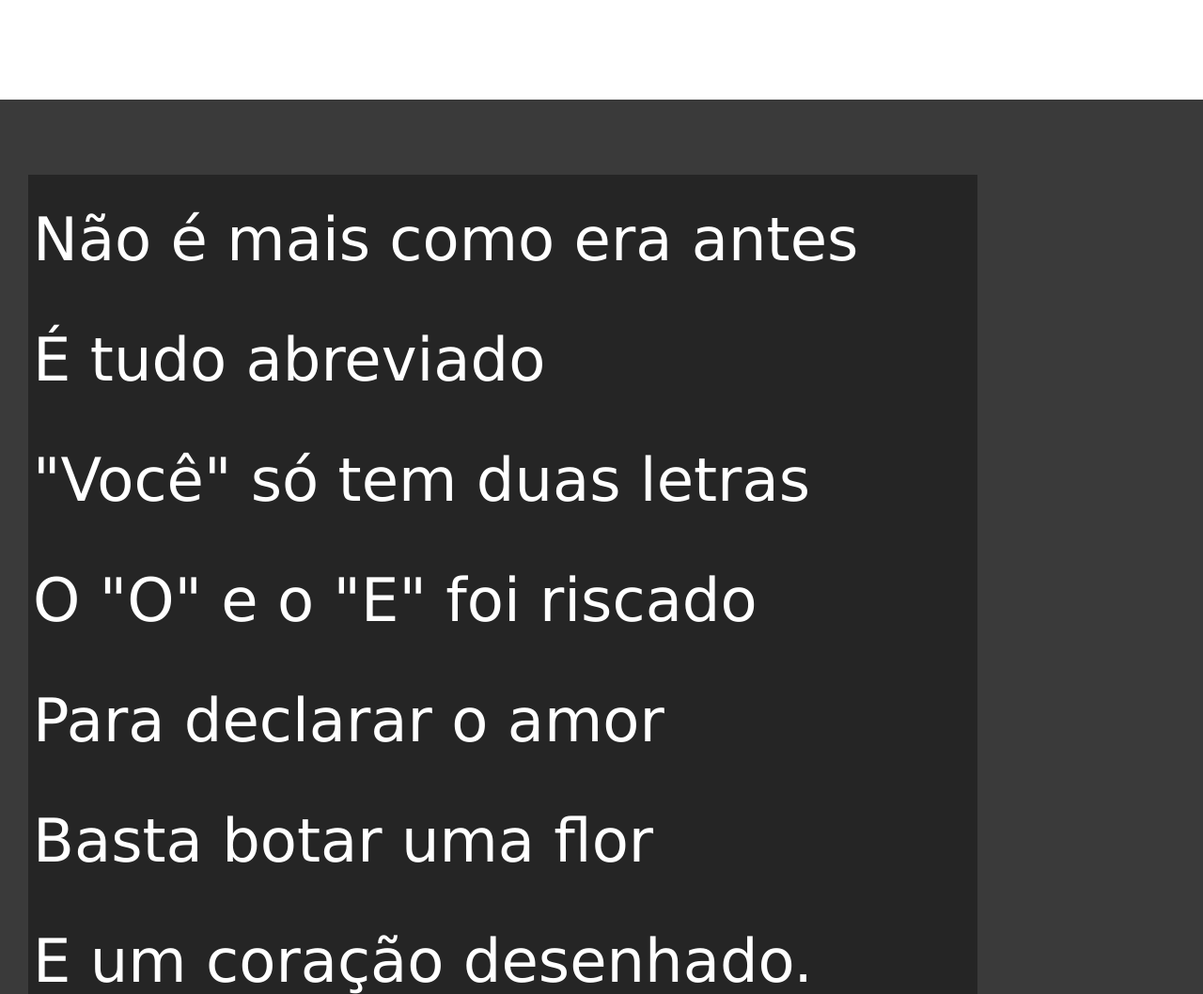
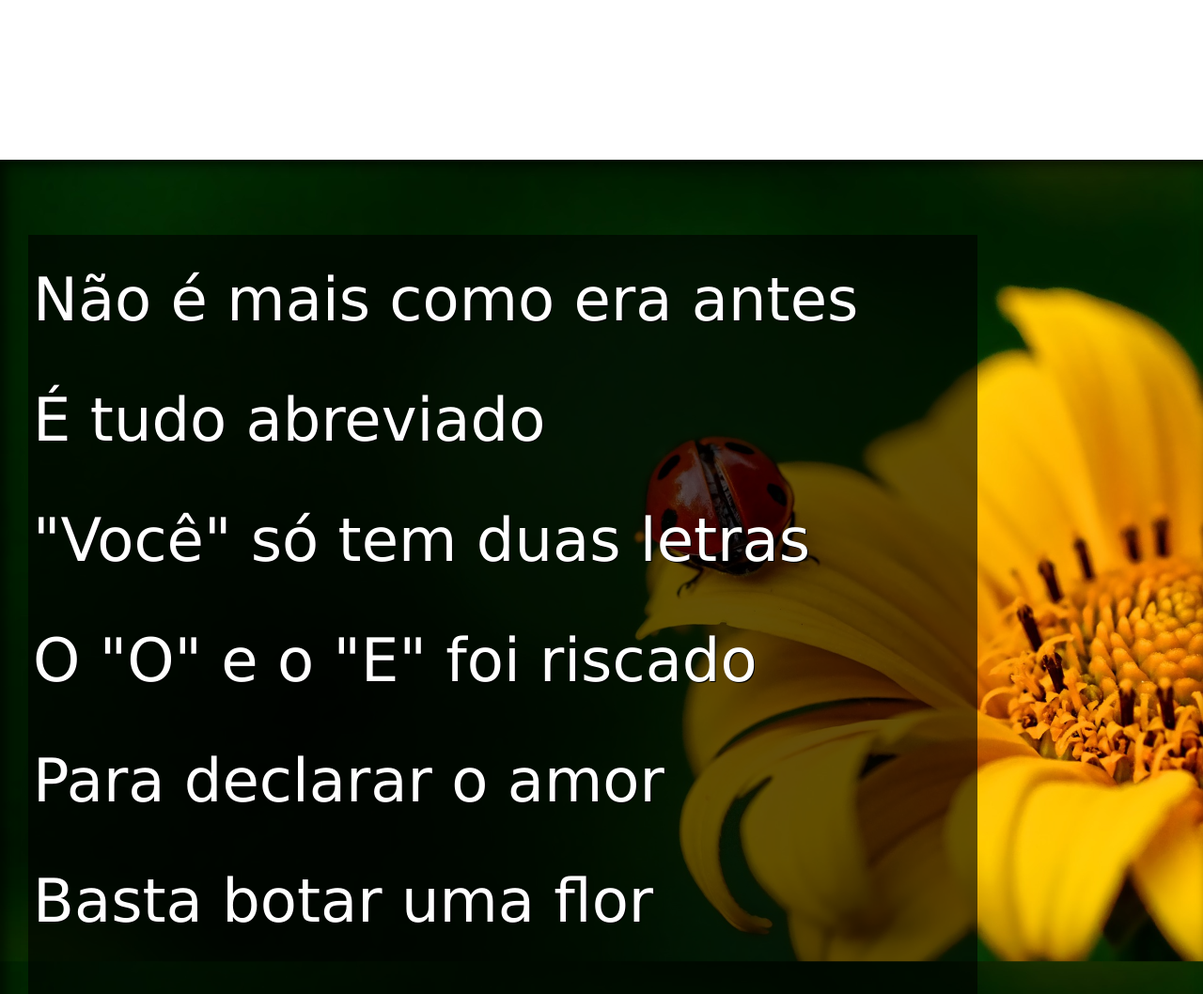
Before and after one commit to SoulrKing/Projeto-04, a plain HTML site: page Codigos/index.html in a window 1280 px wide. Shown: the part 1105-2163 px from the top of the page at 94% size. Drawn offline with Linux system fonts and the light colour scheme.

Commit message:
projeto pronto

```diff
--- a/Codigos/index.html
+++ b/Codigos/index.html
@@ -27,7 +27,7 @@
         </section>
 
 
-        <section class="imagem">
+        <section class="imagem" id="img01">
             <p> Não é mais como era antes<br>
                 É tudo abreviado<br>
                 "Você" só tem duas letras<br>
@@ -58,7 +58,7 @@
             </p>
         </section>
 
-        <section class="imagem">
+        <section class="imagem" id="img02">
             <p> Tenho saudade das cartas<br>
                 Escritas com a própria mão<br>
                 Mandava no mês de Junho<br>
--- a/Codigos/style.css
+++ b/Codigos/style.css
@@ -10,9 +10,11 @@ body {
     min-height: 100vh;
     background-color: rgba(255, 255, 255, 0.295);
 }
-main{
+
+main {
     font-family: Verdana, Geneva, Tahoma, sans-serif
 }
+
 header {
     background-color: black;
     color: white;
@@ -41,7 +43,12 @@ footer a:hover {
     text-decoration: underline;
 }
 
-section { font-size: 5vw;
+section>p {
+    padding-bottom: 1em;
+}
+
+section {
+    font-size: 5vw;
     padding-top: 10vh;
     padding-bottom: 10vh;
     line-height: 2em;
@@ -53,16 +60,35 @@ section.normal {
     color: black;
 
 }
+
 section.imagem {
     background-color: rgba(0, 0, 0, 0.774);
     color: white;
+    box-shadow: inset 6px  6px 13px 0px rgba(0, 0, 0, 0.63);
+    background-size: cover;
+    background-attachment: fixed;
+
 }
-section.imagem > p{
+
+section.imagem>p {
     padding: 5px;
     width: 80%;
-    background-color: rgba(0, 0, 0, 0.363);
+    background-color: rgba(0, 0, 0, 0.616);
+    text-shadow: 1px 1px 0px black ;
+
 }
 
+#img01 {
+    background-image: url(../imagens/background001.jpg);
+    background-position: right center;
+
+
+}
+
+#img02 {
+    background-image: url(../imagens/background002.jpg);
+
+}
 
 footer {
     background-color: black;
```
